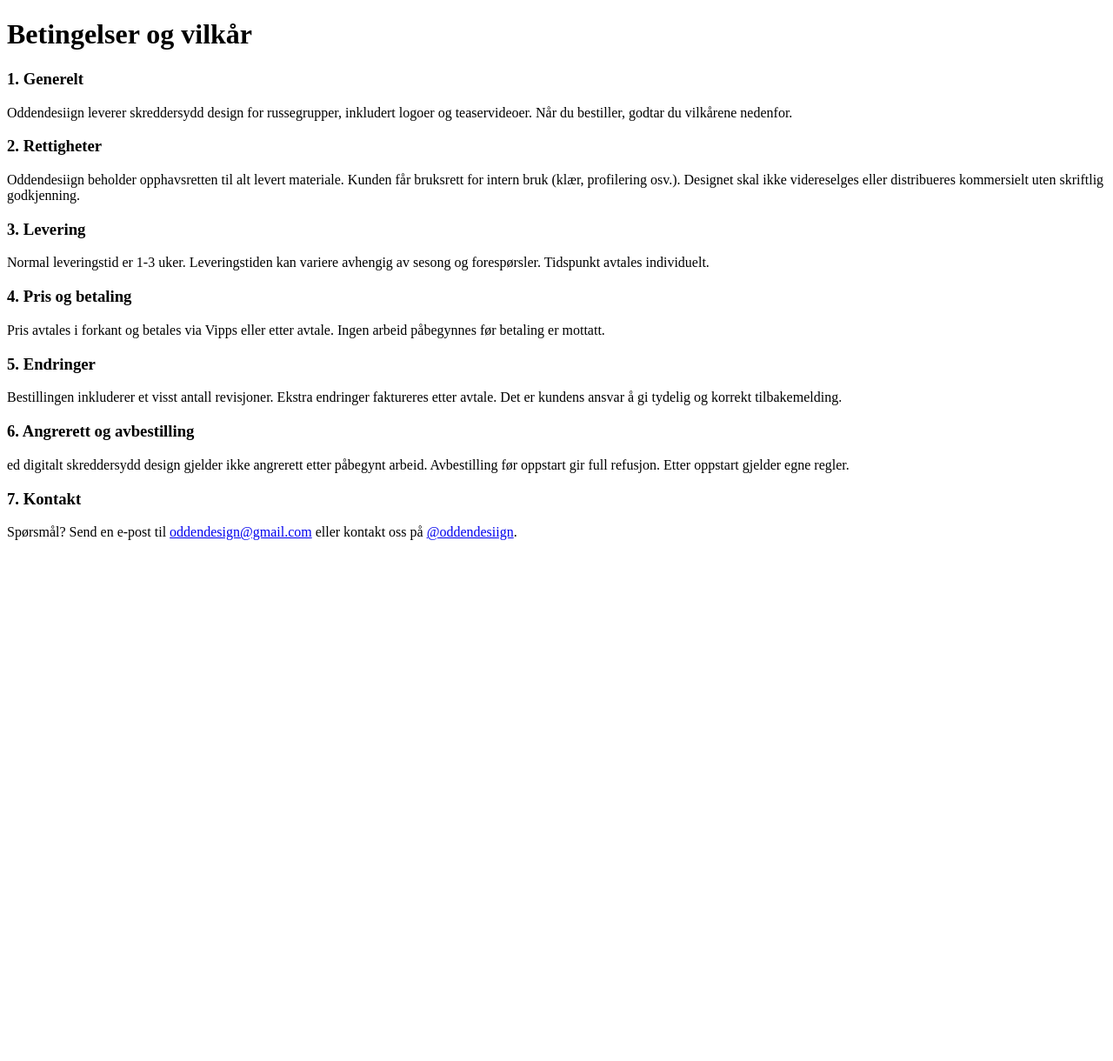
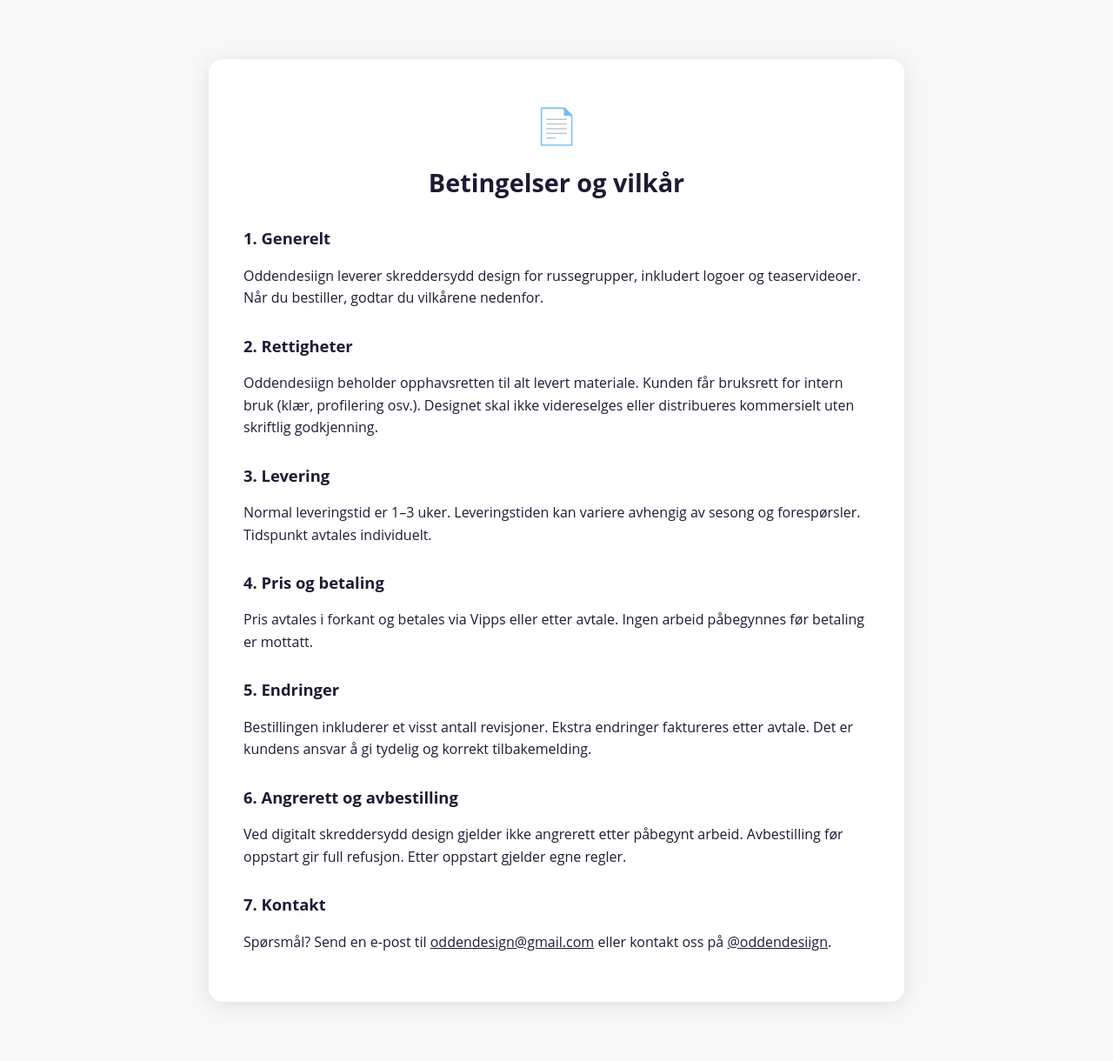
Before and after one commit to auroraodden/oddendesiign-webapp, a Django app: page /terms/ in a window 1280 px wide. Shown: the whole page at 87% size. Before the commit the page ends 621 px from the top, so only its background shows below. Run offline with Django 5.2, Linux system fonts and the light colour scheme.

Commit message:
Redesigned terms.html with centered card layout and Oddendesiign branding

```diff
--- /dev/null
+++ b/core/static/css/terms.css
@@ -0,0 +1,45 @@
+body {
+  background: #f8f8f8;
+  font-family: 'Open Sans', sans-serif;
+  color: #1D1B33;
+  display: flex;
+  justify-content: center;
+  padding: 60px 20px;
+}
+
+.terms-card {
+  background: white;
+  padding: 3rem 2.5rem;
+  border-radius: 16px;
+  max-width: 720px;
+  width: 100%;
+  box-shadow: 0 4px 24px rgba(0,0,0,0.1);
+}
+
+.terms-icon {
+  font-size: 2.5rem;
+  text-align: center;
+  margin-bottom: 1rem;
+}
+
+h1 {
+  text-align: center;
+  font-size: 1.8rem;
+  margin-bottom: 2rem;
+}
+
+h3 {
+  margin-top: 1.8rem;
+  font-size: 1.15rem;
+  color: #1D1B33;
+}
+
+p {
+  line-height: 1.6;
+  margin: 0.5rem 0;
+}
+
+a {
+  color: #1D1B33;
+  text-decoration: underline;
+}
--- a/core/templates/core/terms.html
+++ b/core/templates/core/terms.html
@@ -1,13 +1,18 @@
+{% load static %}
 <!DOCTYPE html>
 <html lang="no">
 <head>
   <meta charset="UTF-8">
   <title>Betingelser og vilkår - Oddendesiign</title>
+  <link rel="stylesheet" href="{% static 'css/terms.css' %}">
 </head>
 <body>
-    <div class="container">
+
+  <div class="terms-card">
+    <div class="terms-icon">📄</div>
     <h1>Betingelser og vilkår</h1>
 
+    <section>
       <h3>1. Generelt</h3>
       <p>Oddendesiign leverer skreddersydd design for russegrupper, inkludert logoer og teaservideoer. Når du bestiller, godtar du vilkårene nedenfor.</p>
 
@@ -15,7 +20,7 @@
       <p>Oddendesiign beholder opphavsretten til alt levert materiale. Kunden får bruksrett for intern bruk (klær, profilering osv.). Designet skal ikke videreselges eller distribueres kommersielt uten skriftlig godkjenning.</p>
 
       <h3>3. Levering</h3>
-        <p>Normal leveringstid er 1-3 uker. Leveringstiden kan variere avhengig av sesong og forespørsler. Tidspunkt avtales individuelt.</p>
+      <p>Normal leveringstid er 1–3 uker. Leveringstiden kan variere avhengig av sesong og forespørsler. Tidspunkt avtales individuelt.</p>
 
       <h3>4. Pris og betaling</h3>
       <p>Pris avtales i forkant og betales via Vipps eller etter avtale. Ingen arbeid påbegynnes før betaling er mottatt.</p>
@@ -24,10 +29,12 @@
       <p>Bestillingen inkluderer et visst antall revisjoner. Ekstra endringer faktureres etter avtale. Det er kundens ansvar å gi tydelig og korrekt tilbakemelding.</p>
 
       <h3>6. Angrerett og avbestilling</h3>
-        <p>ed digitalt skreddersydd design gjelder ikke angrerett etter påbegynt arbeid. Avbestilling før oppstart gir full refusjon. Etter oppstart gjelder egne regler.</p>
+      <p>Ved digitalt skreddersydd design gjelder ikke angrerett etter påbegynt arbeid. Avbestilling før oppstart gir full refusjon. Etter oppstart gjelder egne regler.</p>
 
       <h3>7. Kontakt</h3>
       <p>Spørsmål? Send en e-post til <a href="mailto:oddendesign@gmail.com">oddendesign@gmail.com</a> eller kontakt oss på <a href="https://www.instagram.com/oddendesiign/" target="_blank">@oddendesiign</a>.</p>
+    </section>
   </div>
+
 </body>
 </html>
```
Lines whose indentation alone changed are shown as unchanged.
